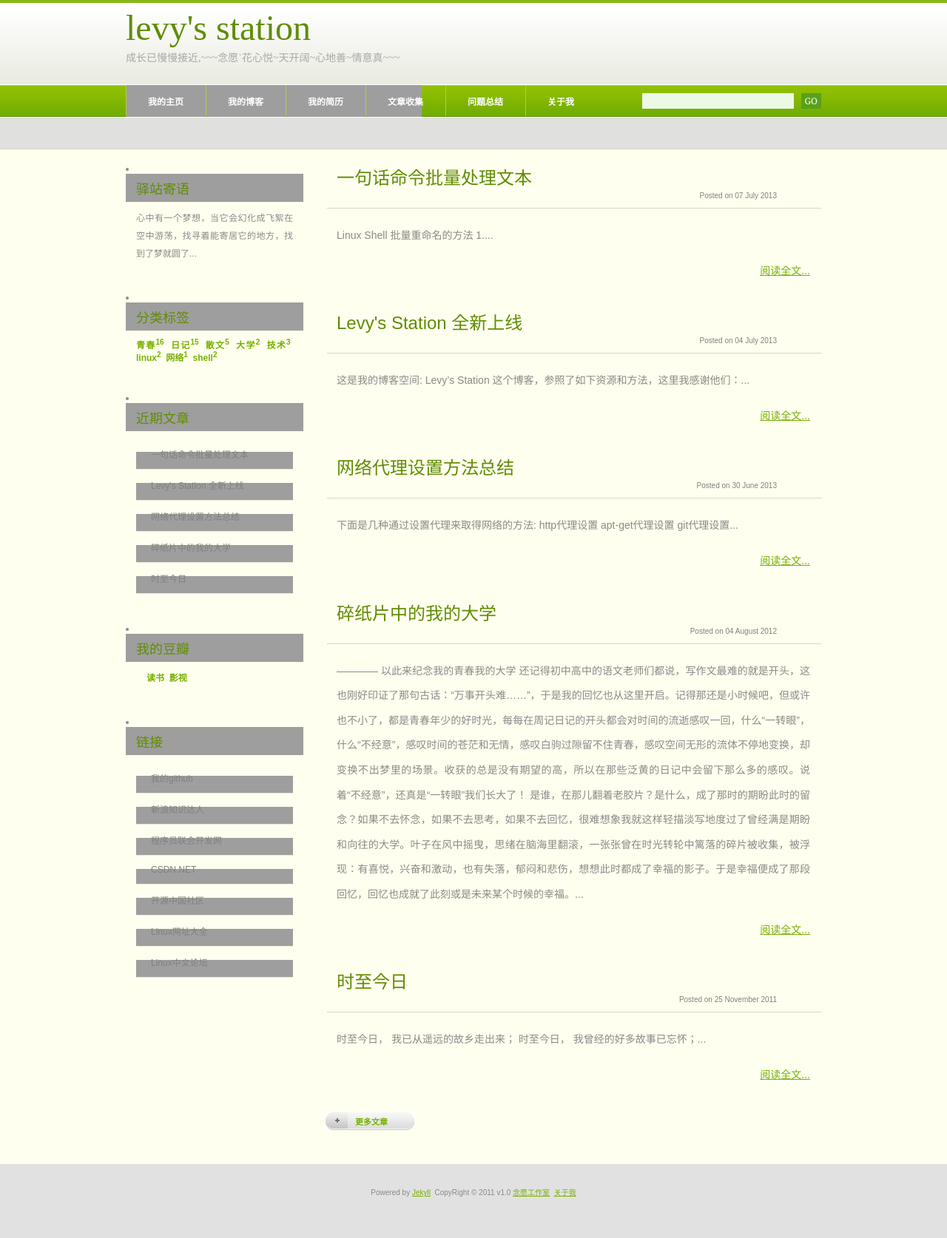
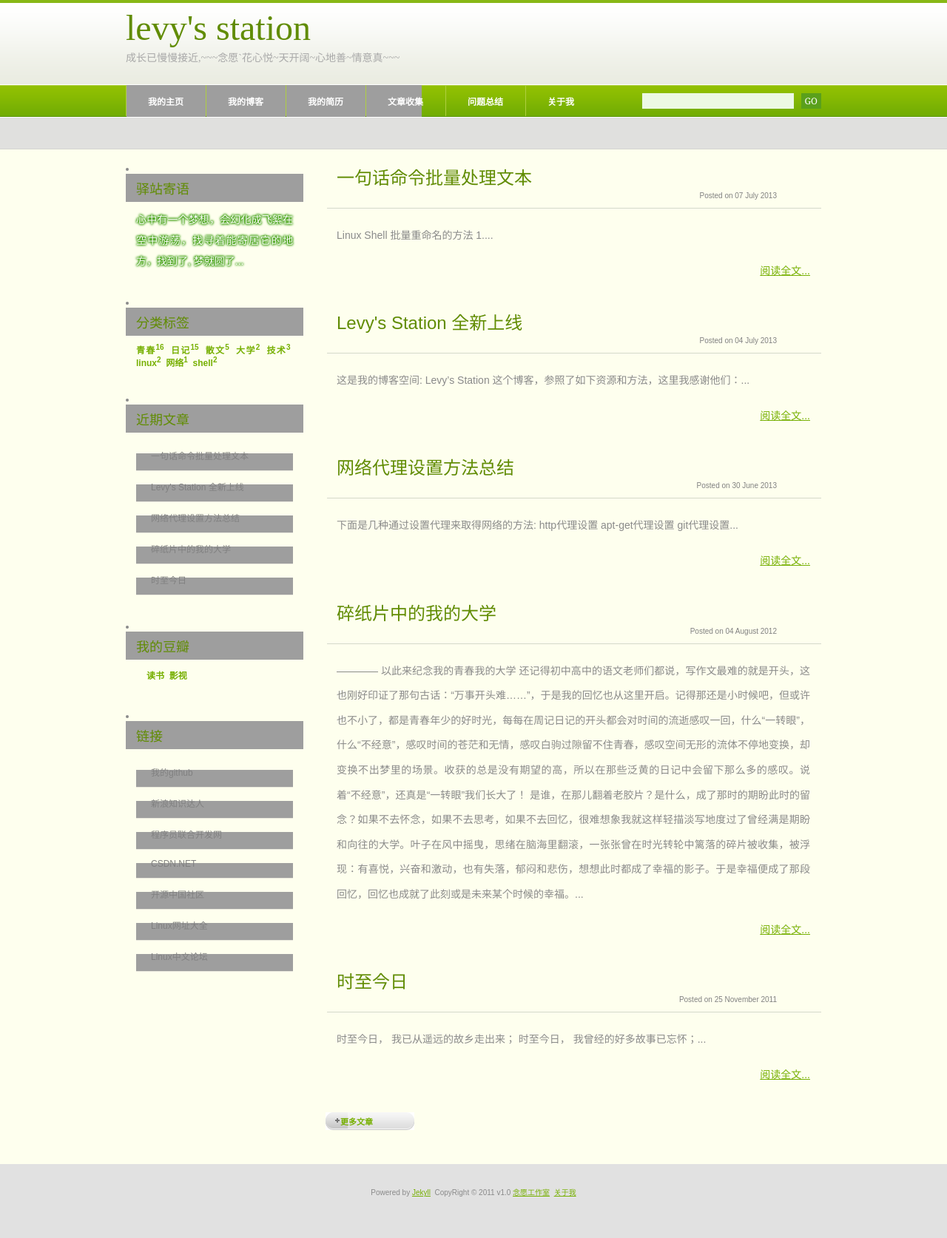
Before and after one commit to cailiwei/yuan, a Jekyll site: the page built from index.html, in a window 1280 px wide. Shown: the whole page at 74% size. Built offline with Jekyll 4.4.1, drawn with Linux system fonts in a browser that asks for light colours; the list of posts is cut into pages by our own code; comment, search, counter and statistics services are not loaded.

Commit message:
实现字体发光

```diff
--- a/_includes/desire.html
+++ b/_includes/desire.html
@@ -1,4 +1,4 @@
 <li>
 <h2>驿站寄语</h2>
-	<p class="desire">心中有一个梦想，当它会幻化成飞絮在空中游荡，找寻着能寄居它的地方，找到了梦就圆了...</p>
+	<p id="desire">心中有一个梦想，会幻化成飞絮在空中游荡，找寻着能寄居它的地方，找到了, 梦就圆了...</p>
 </li>
--- a/css/style.css
+++ b/css/style.css
@@ -299,6 +299,7 @@ hr { display: none; }
 	color: #618C04;
 }
 
+/* not used */
 .post .date {
 	margin-top: -10px;
 	margin-left: 2px;
@@ -338,7 +339,7 @@ hr { display: none; }
 	width: 120px;
 	height: 20px;
 	margin: 0px 0px 0px 0px;
-	padding: 4px 0px 0px 40px;
+	padding: 4px 0px 0px 20px;
 	background: url(images/img03.gif) no-repeat left top;
 	text-decoration: none;
 	font-family: Arial, Helvetica, sans-serif;
@@ -367,10 +368,10 @@ hr { display: none; }
 	padding: 10px 15px 10px 15px;
 	background-color:#ffebe2;
 	color:#000000;
-	border:1px solid #909090;background:#fff;color:#333;
-   filter:progid:DXImageTransform.Microsoft.Shadow(color=#909090,direction=120,strength=4);
-   -moz-box-shadow: 2px 2px 10px #909090;
-   -webkit-box-shadow: 2px 2px 10px #909090;
+	border:1px solid #909090;/* background:#fff; */ color:#333;
+	filter:progid:DXImageTransform.Microsoft.Shadow(color=#909090,direction=120,strength=4);
+	-moz-box-shadow: 2px 2px 10px #909090;
+	-webkit-box-shadow: 2px 2px 10px #909090;
 }
 
 
@@ -420,14 +421,16 @@ hr { display: none; }
 }
 
 #sidebar li {
-	margin-bottom: 30px;
+	margin-bottom: 25px;
 	padding: 0 0 10px 0px;
 }
 
-.sidebar .desire {
+#desire {
+	font-family: "华文行楷", Arial, serif;
+	color:#FFFFFF;
 	font-size: 14px;
-	font-family: "华文行楷", "Times New Roman", Times, serif;
-	color: #A8A8A8;
+	text-shadow:#339900 0px 1px 3px,#339900 1px 0px 3px,#339900 0px -1px 3px,#339900 -1px 0px 3px;
+	filter:glow(color=#339900,strength=3)
 }
 
 #sidebar li ul {
```
